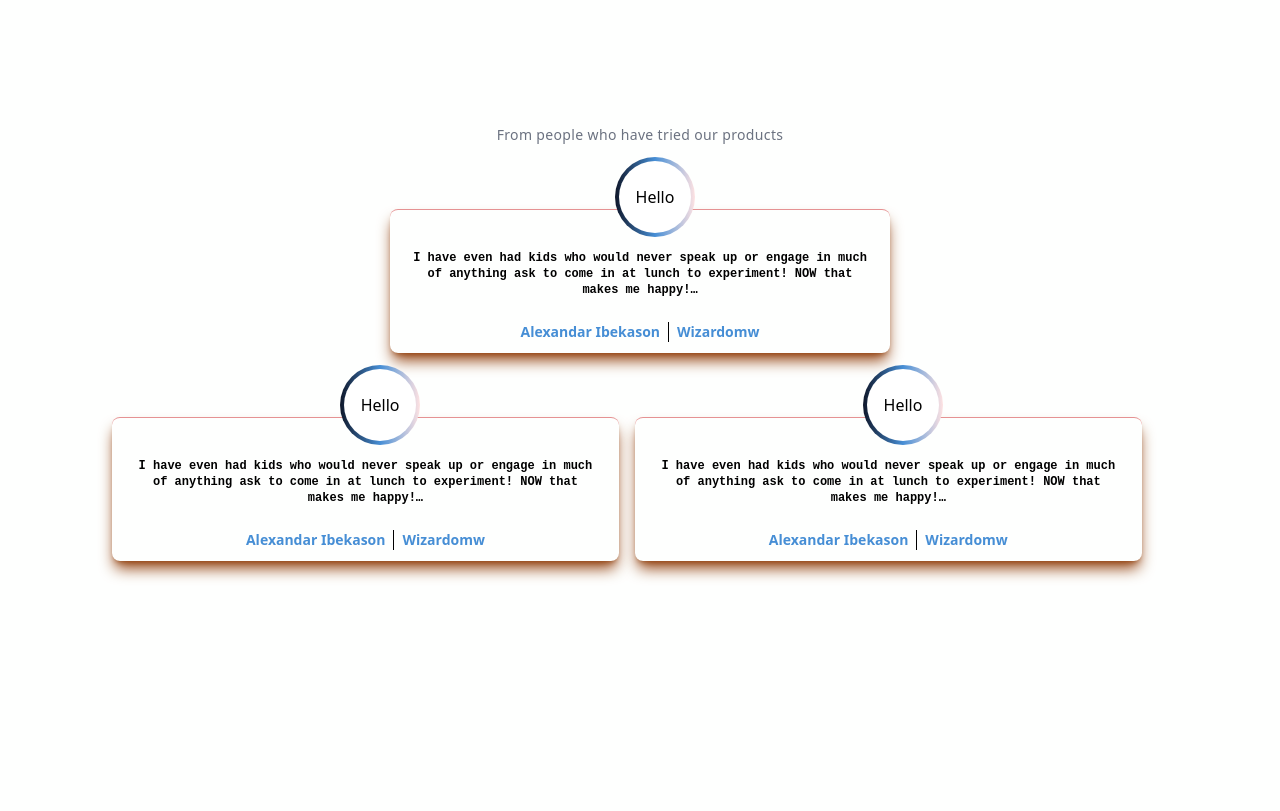
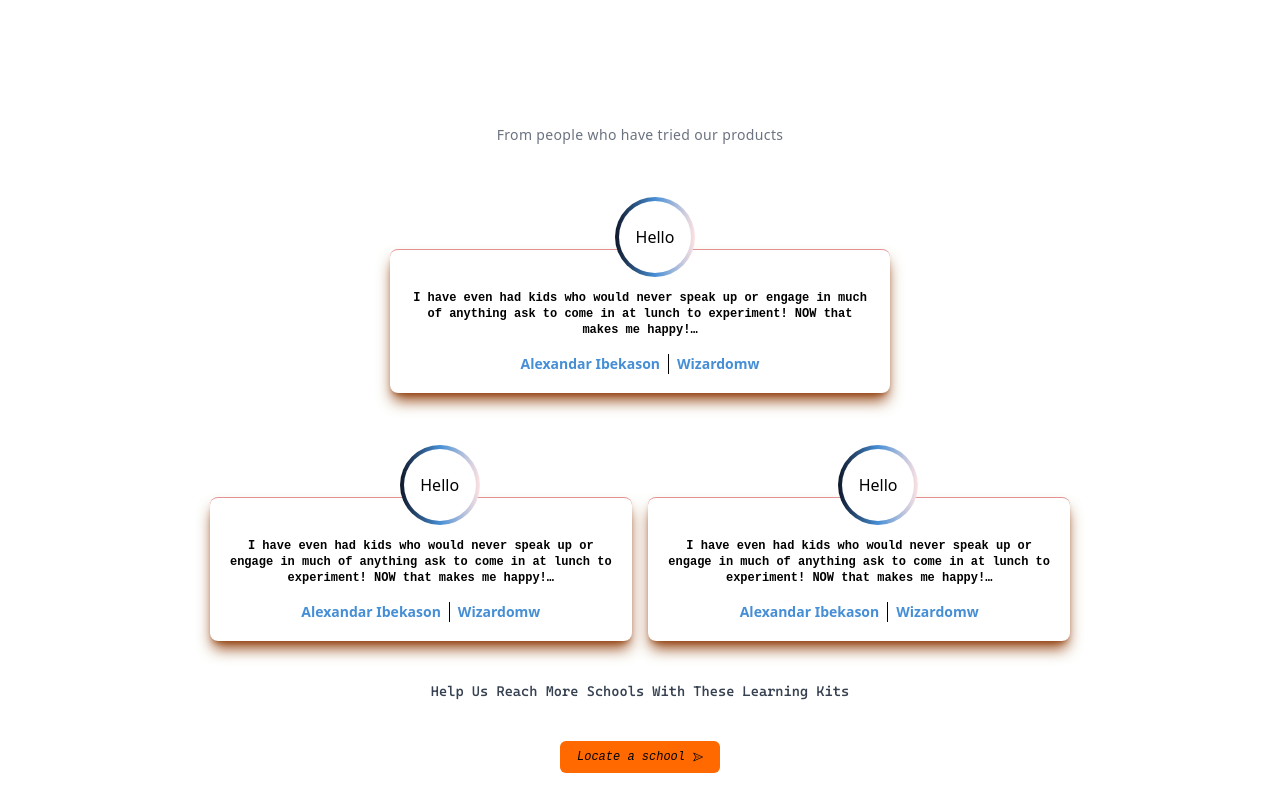
Before and after one commit to MakeMaker-Kit/MAKERMAKER, a React (Vite) app: page / in a window 1280 px wide. Shown: the part 3560-4371 px from the top of the page. Before the commit the page ends 4281 px from the top, so only its background shows below. Built offline with nearby package versions, Linux system fonts and the light colour scheme; what tailwindcss-radix would draw is missing.

Commit message:
Complete add Testimonials Content

```diff
--- a/src/components/home/homecontents/testimonials/Testimonial.tsx
+++ b/src/components/home/homecontents/testimonials/Testimonial.tsx
@@ -6,16 +6,25 @@ import {
   themes,
 } from "../../../../styles/themes/theme";
 import TestimonialCard from "./TestimonialCard";
+import { useIcon } from "../../../../hooks/dispatchContext";
 
 const Testimonial = () => {
-  const { flexCol, flexWrap, flexRowCenter, flexRow, flexCenter } = flexLayout;
+  const {
+    flexCol,
+    flexWrap,
+    flexRowCenter,
+    flexRow,
+    flexCenter,
+    flexResponsive,
+  } = flexLayout;
   const { mainText, mainLayout, textCustom } = textStyles;
   const { themeWrapper, boxFull, XFull, containerWrapper } = themes;
   const { marX, padY } = themeWrapper;
+  const { PaperPlaneIcon } = useIcon();
   return (
     <>
       <div className={cx(`${marX} ${padY}`)}>
-        <div className={cx(`${boxFull} ${flexCol} space-y-0`)}>
+        <div className={cx(`${boxFull} ${flexCol} space-y-10`)}>
           <div className={cx(`${flexCenter}`)}>
             <h2
               className={cx(
@@ -27,7 +36,10 @@ const Testimonial = () => {
           </div>
           <div className={cx(`overflow-visible ${XFull} ${flexCenter}`)}>
             <div
-              className={cx(`h-52 w-[500px]`, ` pt-16 relative cursor-default`)}
+              className={cx(
+                `h-52 w-full md:w-full  lg:w-[500px]`,
+                ` pt-16 relative cursor-default`
+              )}
             >
               <div
                 className={`${boxFull} shadow-amber-800 shadow-lg border-t border-solid border-spacing-9 border-appPink rounded-lg px-5 pb-4`}
@@ -50,7 +62,7 @@ const Testimonial = () => {
                 </div>
                 {/* content */}
                 <div className={cx(`w-full pt-10 `)}>
-                  <div className={cx(`h-full ${flexCol} space-y-6`)}>
+                  <div className={cx(`h-full ${flexCol} space-y-4`)}>
                     <p
                       className={cx(
                         `line-clamp-5 ${textCustom} ${mainLayout} text-xs text-center font-cascadiacodePLItalic font-semibold`
@@ -74,9 +86,39 @@ const Testimonial = () => {
               </div>
             </div>
           </div>
-          <div className={cx(`${XFull} ${flexRow} overflow-visible gap-x-4 `)}>
+          <div
+            className={cx(
+              `${XFull} ${flexResponsive.flexRowColReverse} overflow-visible gap-x-4  flex-nowrap ${flexCenter}`
+            )}
+          >
             <TestimonialCard />
             <TestimonialCard />
+          </div>
+          {/* Text  */}
+          <h1
+            className={cx(
+              `${textCustom} text-2xl text-gray-700 font-cascadiacodePL font-medium ${mainLayout} text-center`
+            )}
+          >
+            Help Us Reach More Schools With These Learning Kits
+          </h1>
+          {/* Button */}
+          <div className={cx(`${flexCenter} `)}>
+            <button
+              className={cx(
+                `${flexRowCenter} w-40 space-x-2 h-8  p-2 rounded-md`,
+                `${flexCenter}`
+              )}
+            >
+              <p
+                className={cx(
+                  `whitespace-nowrap  ${textCustom} ${mainLayout} text-xs italic`
+                )}
+              >
+                Locate a school
+              </p>
+              <PaperPlaneIcon className={`w-2.5 h-2.5`} />
+            </button>
           </div>
         </div>
       </div>
--- a/src/components/home/homecontents/testimonials/TestimonialCard.tsx
+++ b/src/components/home/homecontents/testimonials/TestimonialCard.tsx
@@ -13,7 +13,7 @@ const TestimonialCard = () => {
     <>
       <div
         className={cx(
-          `h-52 w-full md:w-full lg:w-[48%]`,
+          `h-52 w-full md:w-full lg:w-[48%] flex-[0_40%]`,
           ` pt-16 relative cursor-default`
         )}
       >
@@ -38,7 +38,7 @@ const TestimonialCard = () => {
           </div>
           {/* content */}
           <div className={cx(`w-full pt-10 `)}>
-            <div className={cx(`h-full ${flexCol} space-y-6`)}>
+            <div className={cx(`h-full ${flexCol} space-y-4`)}>
               <p
                 className={cx(
                   `line-clamp-5 ${textCustom} ${mainLayout} text-xs text-center font-cascadiacodePLItalic font-semibold`
--- a/src/hooks/button.tsx
+++ b/src/hooks/button.tsx
@@ -15,7 +15,7 @@ const Button = React.forwardRef<HTMLButtonElement, OtherProps>(
         ref={ref}
         {...props}
         className={classNames(
-          `w-auto h-10 bg-[#ff6900] ${textCustom} ${mainLayout} text-sm  text-gray-50 whitespace-nowrap relative px-3 rounded-md`
+          `w-auto h-10 ${textCustom} ${mainLayout} text-sm  text-gray-50 whitespace-nowrap relative px-3 rounded-md`
         )}
       >
         {children}
--- a/src/services/context/OnIconContext.tsx
+++ b/src/services/context/OnIconContext.tsx
@@ -5,7 +5,7 @@ import { FaWhatsapp, FaPinterestP, FaLinkedinIn } from "react-icons/fa";
 import { MdOutlineKeyboardArrowDown } from "react-icons/md";
 import { BsTwitter } from "react-icons/bs";
 import { IconContextProps } from "./context.type";
-
+import { PaperPlaneIcon } from "@radix-ui/react-icons";
 interface IconContextTypes {}
 export const IconContext = React.createContext<any>({});
 
@@ -24,6 +24,8 @@ export const IconContextProvider: React.FC<IconContextProps> = ({
         FaLinkedinIn,
         BsTwitter,
         MdOutlineKeyboardArrowDown,
+        // READIX ICONS
+        PaperPlaneIcon,
       }}
     >
       {children}
--- a/src/styles/makemaker.css
+++ b/src/styles/makemaker.css
@@ -17,7 +17,9 @@ p{
     height: 100vh;
     background-image: url(../../public/assets/bgheader.jpg);
 }
-
+button{
+    @apply bg-[#ff6900]
+}
 /* h1{
     @apply relative text-5xl text-[#252819] stroke-[0.3vw_#329d52] uppercase
 }
```
